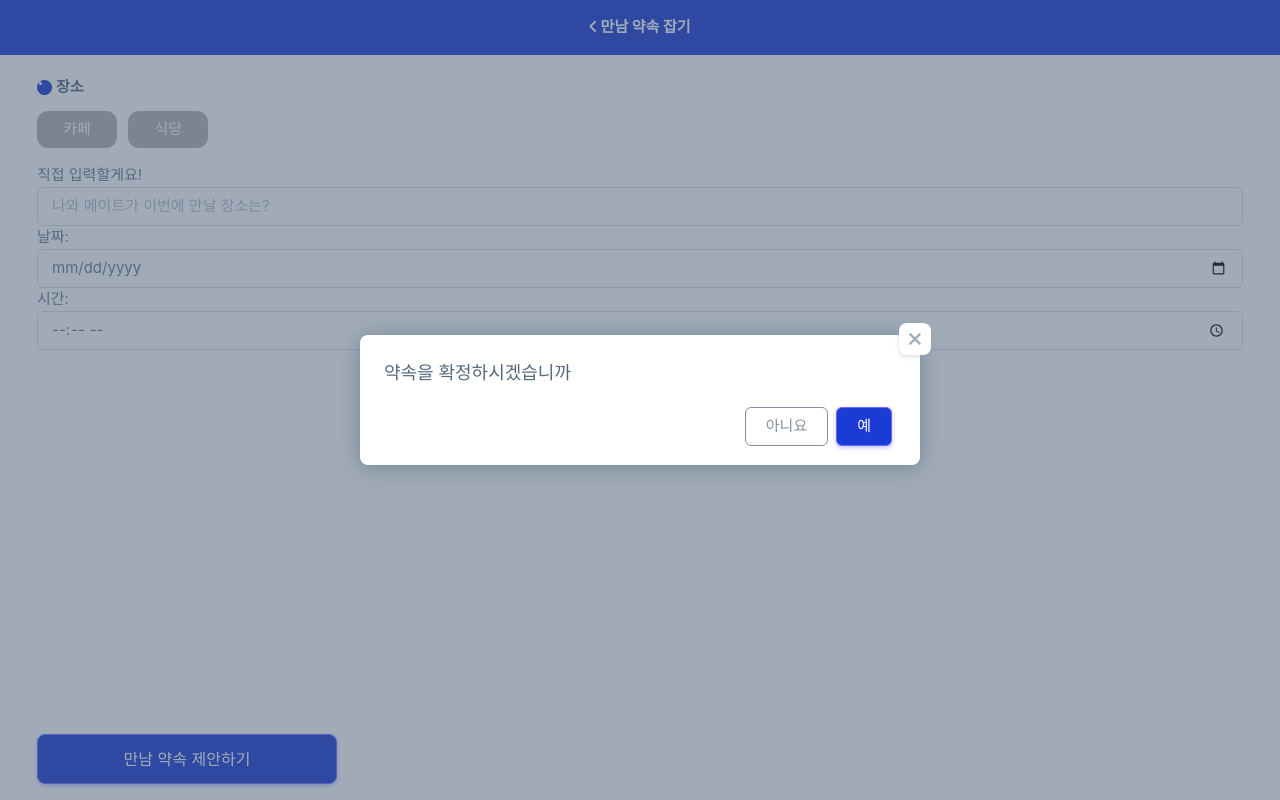
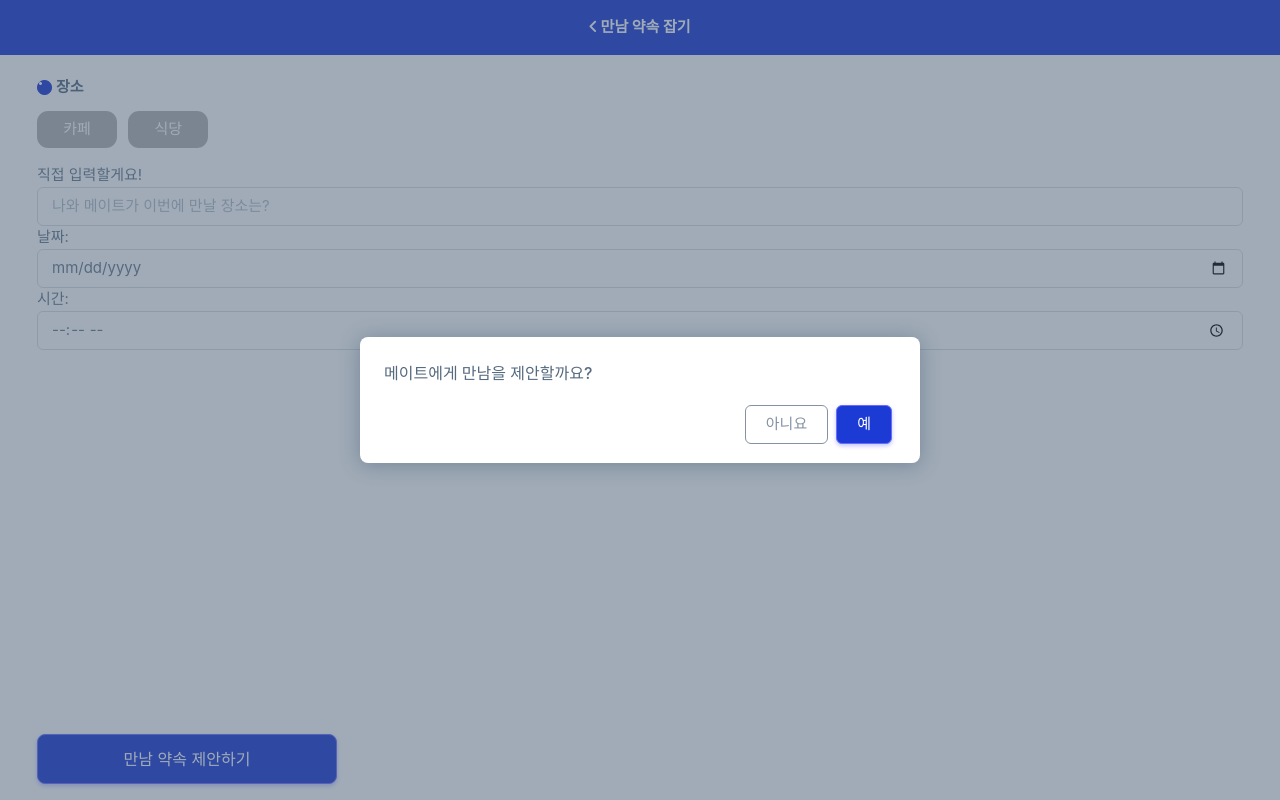
Before and after one commit to yoo0221/ShallWe, a Django app: page /themaselect/ in a window 1280 px wide, after a click on "만남 약속 제안하기". Run offline with Django 4.2, Linux system fonts and the light colour scheme; a user stored in the database is signed in; some libraries are stand-ins or nearby versions.

Commit message:
themaselect.html 수정

```diff
--- a/MainApp/templates/search.html
+++ b/MainApp/templates/search.html
@@ -112,7 +112,7 @@
               </div>
               <div class="modal-footer">
                 <button type="button" class="btn btn-secondary" data-bs-dismiss="modal">닫기</button>
-                <button type="button" class="btn btn-primary" id="finishSelectLocation">확인</button>
+                <button type="button" class="btn btn-primary" id="finishSelectLocation" style="background-color: #1C3BD5;">확인</button>
               </div>
             </div>
           </div>
--- a/MainApp/templates/themaselect.html
+++ b/MainApp/templates/themaselect.html
@@ -134,8 +134,7 @@
                     <div class="modal-dialog modal-dialog-centered" role="document">
                       <div class="modal-content">
                         <div class="modal-header">
-                          <h5 class="modal-title" id="modalCenterTitle">약속을 확정하시겠습니까</h5>
-                          <button type="button" class="btn-close" data-bs-dismiss="modal" aria-label="Close"></button>
+                          <h5 class="modal-title" id="modalCenterTitle" style="font-size: 16px;">메이트에게 만남을 제안할까요?</h5>
                         </div>
                         <div class="modal-footer mt-2" style=" padding-bottom:15px; ">
                           <button type="button" class="btn btn-outline-secondary" data-bs-dismiss="modal">
```
